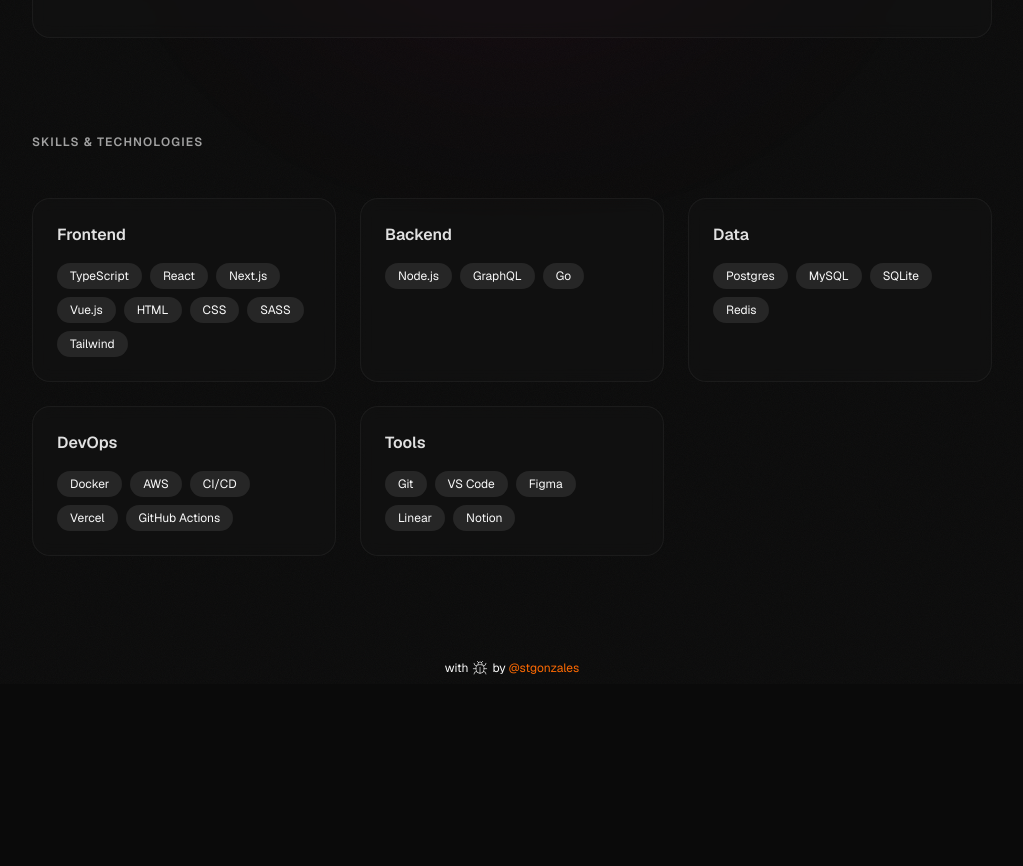
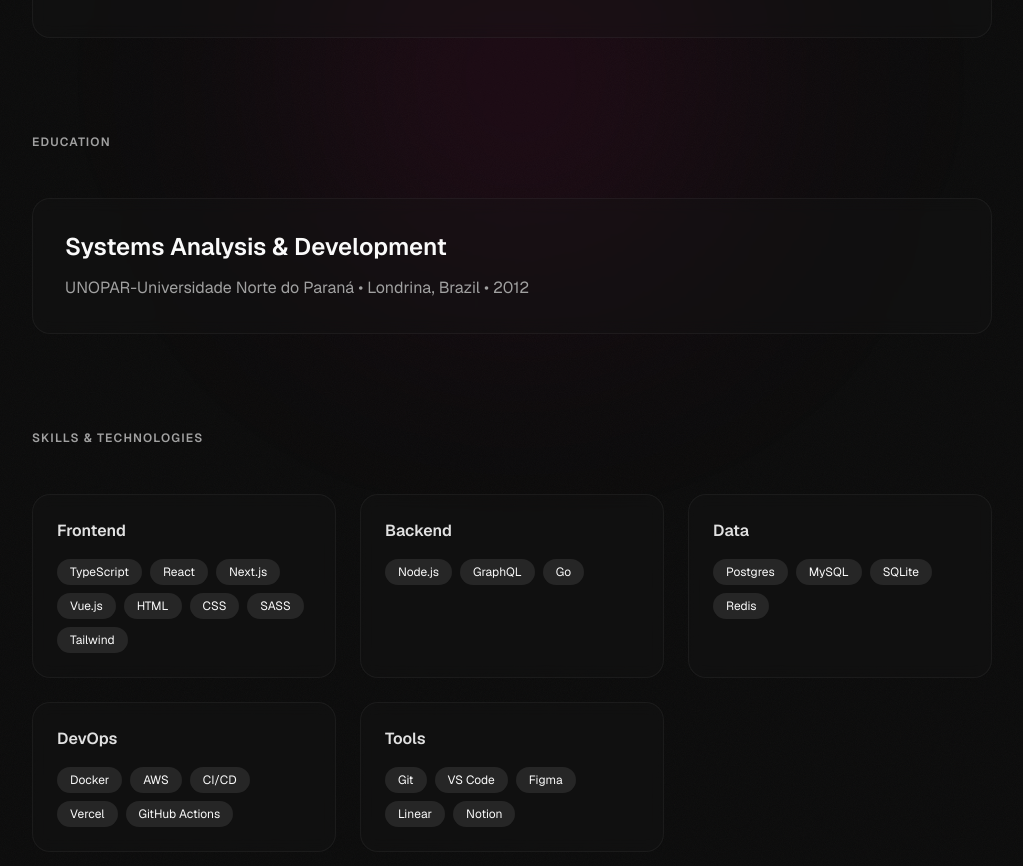
Before and after one commit to stgonzales/stephengoncalves.dev, a Next.js app: page / in a window 1280 px wide. Shown: the part 1862-2728 px from the top of the page, without its empty margins (128-1151 px from the left). Before the commit the page ends 2546 px from the top, so only its background shows below. Built offline with nearby package versions, Linux system fonts and the light colour scheme.

Commit message:
update content and design

```diff
--- a/src/app/page.tsx
+++ b/src/app/page.tsx
@@ -152,7 +152,7 @@
           </div>
         </header>
 
-        <section className="mb-16 md:mb-24">
+        <section id="about-me" className="mb-16 md:mb-24">
           <div className="rounded-2xl border border-border/50 bg-card/30 p-6 backdrop-blur-sm sm:p-8 md:p-10">
             <h2 className="mb-6 text-xs font-semibold uppercase tracking-widest text-muted-foreground">About Me</h2>
             <p className="text-pretty text-base leading-relaxed text-foreground/90 sm:text-lg">
@@ -165,7 +165,7 @@
           </div>
         </section>
 
-        <section className="mb-16 md:mb-24">
+        <section id="experience" className="mb-16 md:mb-24">
           <h2 className="mb-8 text-xs font-semibold uppercase tracking-widest text-muted-foreground md:mb-12">
             Experience
           </h2>
@@ -189,7 +189,19 @@
           </div>
         </section>
 
-        <section>
+        <section id="education" className="mb-16 md:mb-24">
+          <h2 className="mb-8 text-xs font-semibold uppercase tracking-widest text-muted-foreground md:mb-12">
+            Education
+          </h2>
+          <div className="group rounded-2xl border border-border/50 bg-card/30 p-6 backdrop-blur-sm transition-all hover:border-border hover:bg-card/50 sm:p-8">
+            <div className="mb-3 flex flex-col gap-2 sm:flex-row sm:items-baseline sm:justify-between">
+              <h3 className="text-xl font-semibold text-foreground sm:text-2xl">Systems Analysis & Development</h3>
+            </div>
+            <p className="text-pretty text-sm leading-relaxed text-muted-foreground sm:text-base">UNOPAR-Universidade Norte do Paraná • Londrina, Brazil • 2012</p>
+          </div>
+        </section>
+
+        <section id="skills" className="mb-16 md:mb-24">
           <h2 className="mb-8 text-xs font-semibold uppercase tracking-widest text-muted-foreground md:mb-12">
             Skills & Technologies
           </h2>
```
